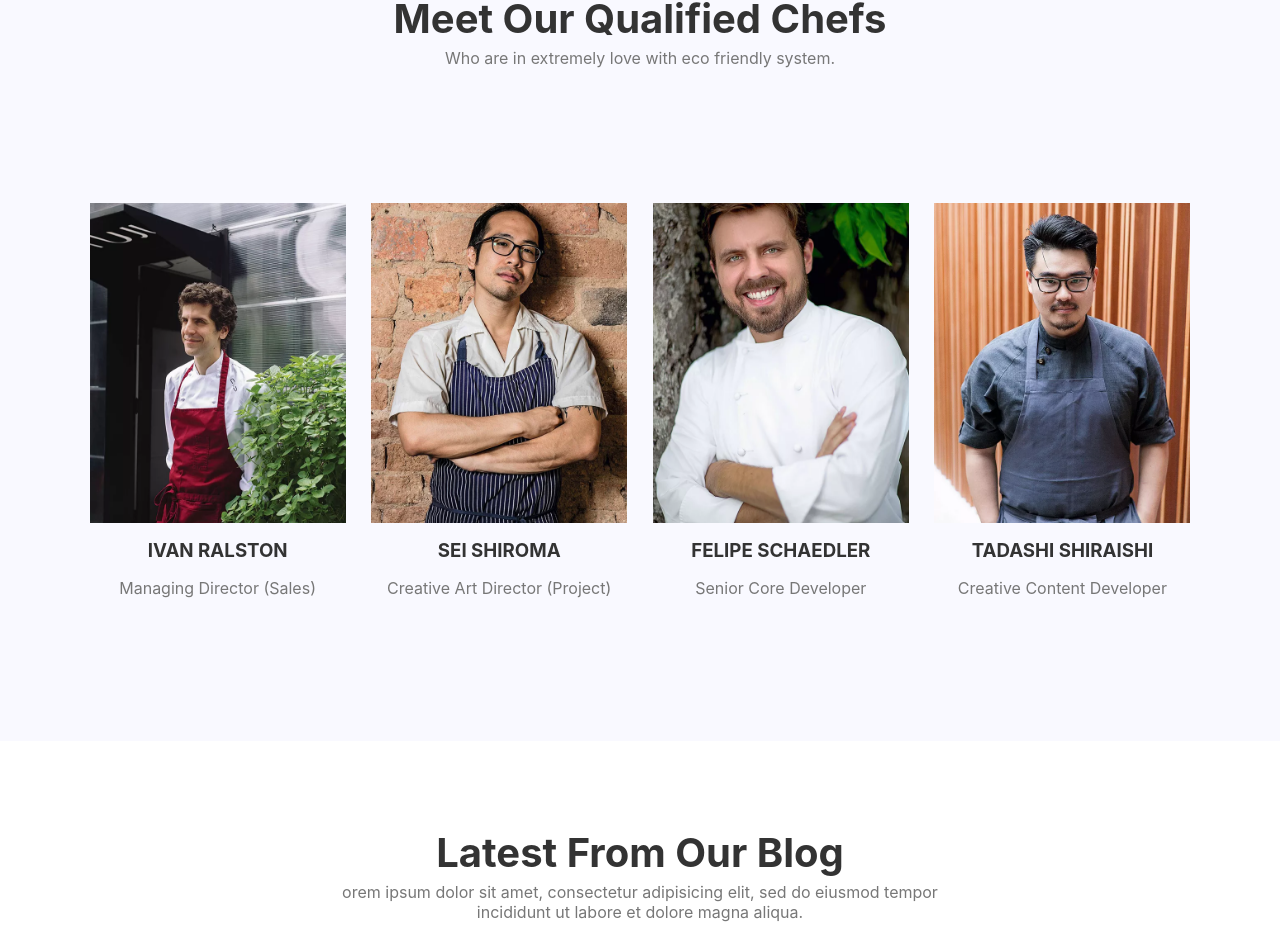
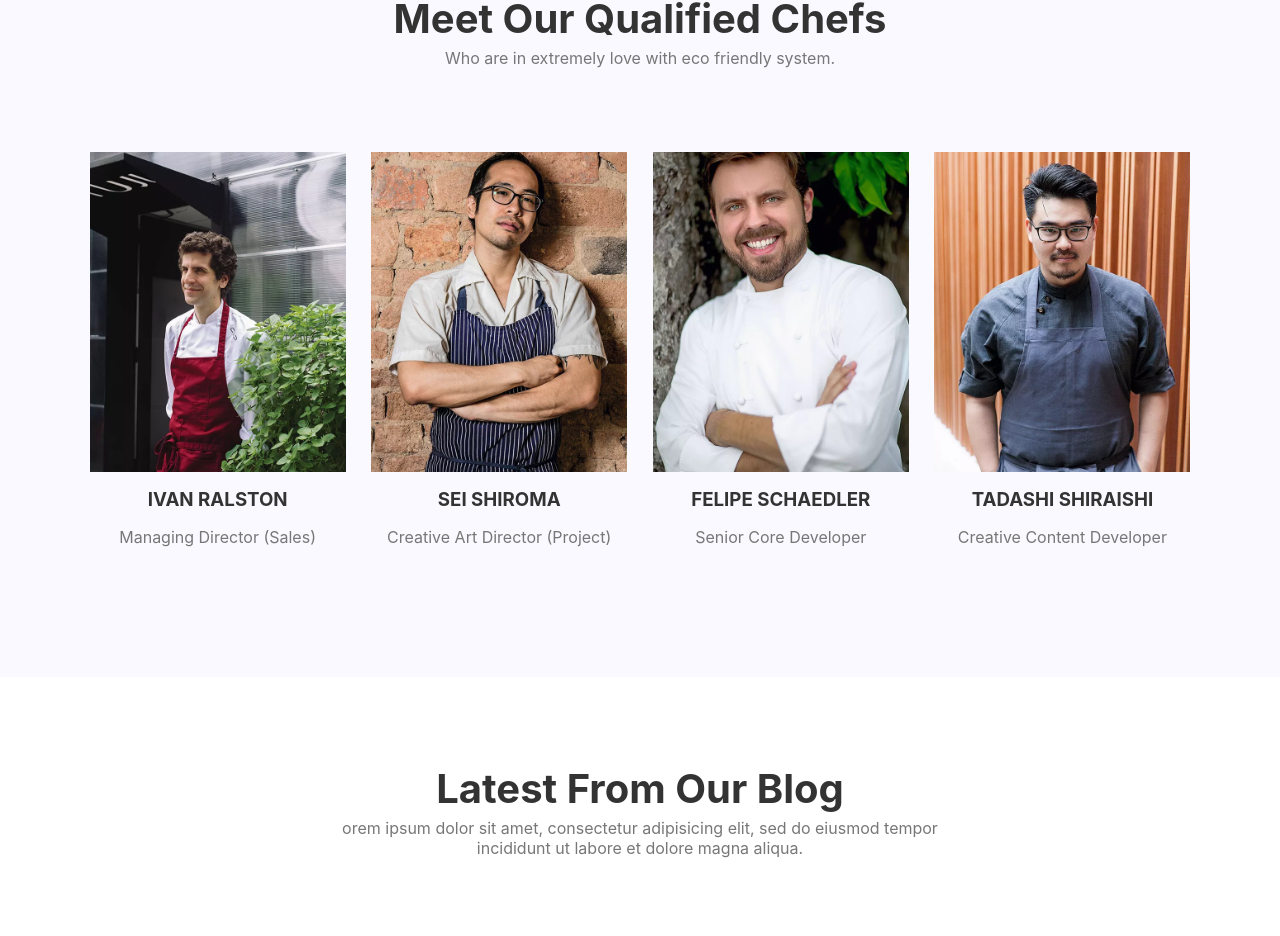
Before and after one commit to LuyandraBranco/Restaurant-M, a React (Create React App) app: page / in a window 1280 px wide. Shown: the part 2347-3283 px from the top of the page. Built offline with nearby package versions, Linux system fonts and the light colour scheme.

Commit message:
fix: alinhamento da sessão Chefs ajustadas

```diff
--- a/src/components/Chefs/styles.js
+++ b/src/components/Chefs/styles.js
@@ -1,9 +1,9 @@
 import styled from "styled-components";
 
-export const Container = styled.section`
+export const Container = styled.section `
 
     width: 100%;
-    height: 52rem;
+    height: 48rem;
     display: flex;
     flex-direction:column;
     background:#f9f9ff;
@@ -17,7 +17,7 @@ export const Container = styled.section`
 
 `;
 
-export const TextArea = styled.aside`
+export const TextArea = styled.aside `
 
     width:100%;
     height:12rem;
@@ -34,7 +34,7 @@ export const TextArea = styled.aside`
 
 `;
 
-export const Title = styled.h1`
+export const Title = styled.h1 `
 
     font-size:2.5rem;
     text-align:center;
@@ -48,7 +48,7 @@ export const Title = styled.h1`
     }
 
 `;
-export const Description = styled.p`
+export const Description = styled.p `
 
     text-align:center;
     margin:0;
@@ -56,12 +56,12 @@ export const Description = styled.p`
 
 `;
 
-export const Cards = styled.section`
+export const Cards = styled.section `
 
     width:100%;
     height:30rem;
     display:flex;
-    margin-top:5%;
+    margin-top:1%;
     justify-content:center;
 
     @media screen and (max-width: 680px) {
```
